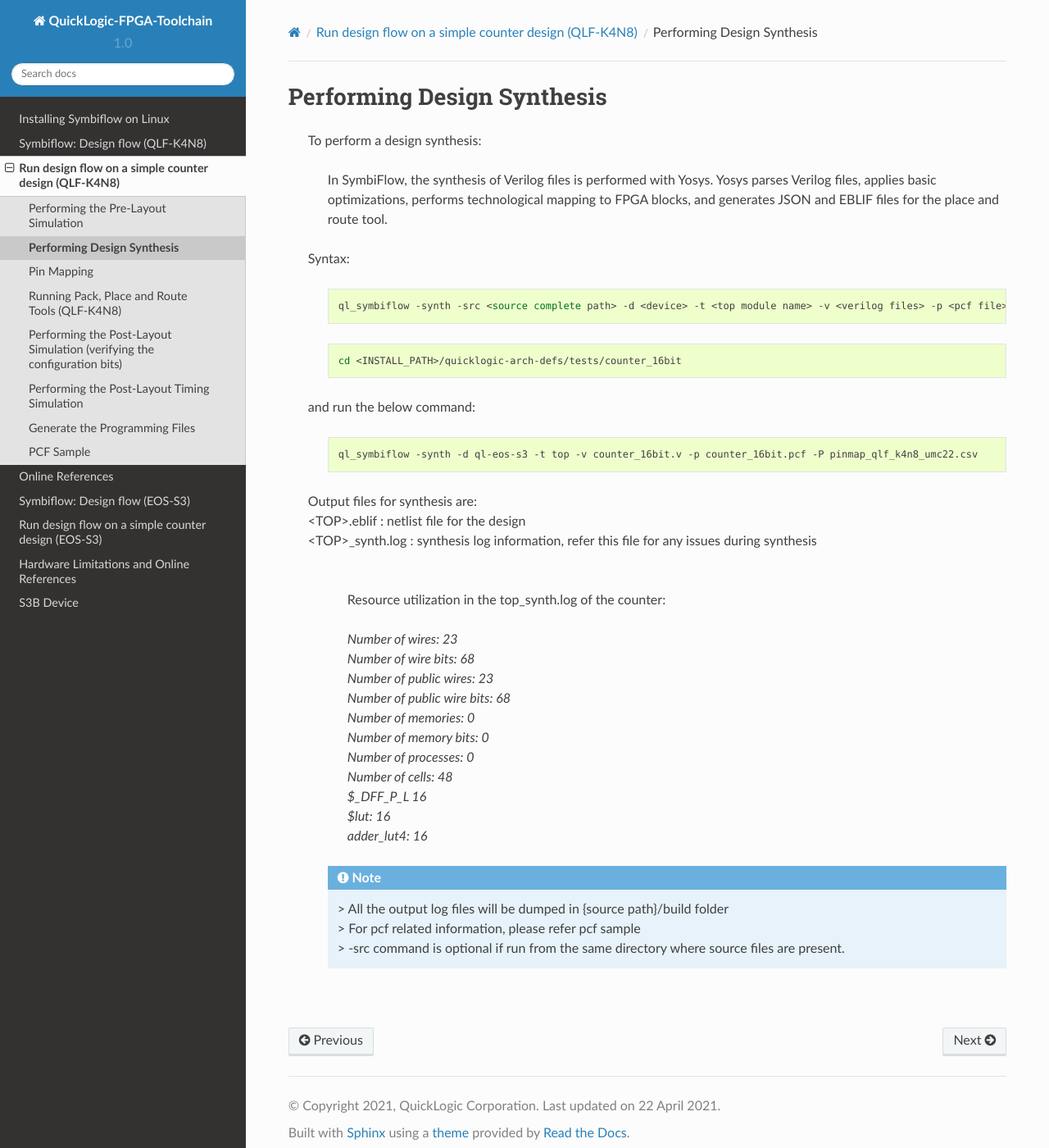
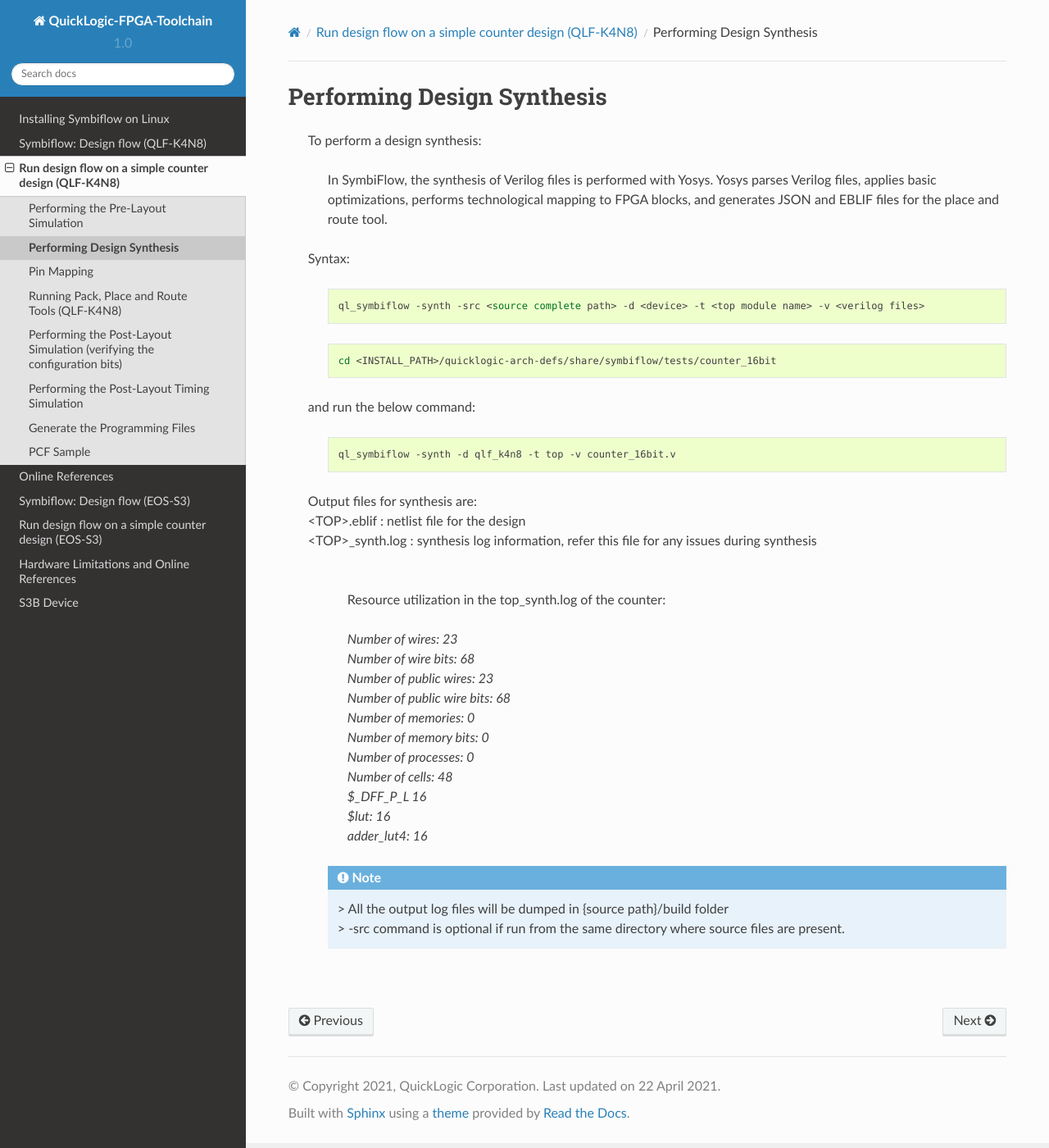
Before and after one commit to QuickLogic-Corp/quicklogic-fpga-toolchain, a Sphinx documentation site: the page built from docs/source/tutorial/qlf_k4n8/PerformingDesignSynthesis.rst, in a window 1280 px wide and 1400 px high. Shown: the whole window at 82% size. Built offline with Sphinx 7.4.7 and the Read the Docs theme 2.0.0, drawn with Linux system fonts in a browser that asks for light colours.

Commit message:
path issues

```diff
--- a/docs/source/tutorial/eos-s3/PerformingDesignSynthesis.rst
+++ b/docs/source/tutorial/eos-s3/PerformingDesignSynthesis.rst
@@ -16,8 +16,7 @@
 
     .. code-block:: shell
 
-        ql_symbiflow -synth -src <source complete path> -d <device> -t <top module name> -v <verilog files> -p <pcf file> -P <Package file> -s <SDC file>
-
+        ql_symbiflow -synth -src <source complete path> -d <device> -t <top module name> -v <verilog files>
 
     .. code-block:: shell
 
@@ -28,7 +27,7 @@
 
     .. code-block:: shell
 
-        ql_symbiflow -synth -d ql-eos-s3 -t top -v counter_16bit.v -p chandalar.pcf -P PD64
+        ql_symbiflow -synth -d ql-eos-s3 -t top -v counter_16bit.v
 
    Output files for synthesis are:
    |br| <TOP>.eblif : netlist file for the design
@@ -53,7 +52,6 @@
 
 
     .. note:: > All the output log files will be dumped in {source path}/build folder
-      |br| > For pcf related information, please refer pcf sample
       |br| > -src command is optional if run from the same directory where source files are present.
 
 
--- a/docs/source/tutorial/qlf_k4n8/PcfDescription.rst
+++ b/docs/source/tutorial/qlf_k4n8/PcfDescription.rst
@@ -9,7 +9,7 @@
 
 The PCF file is for fix placing the IO to a particular IO location on the device.
 For qlf_k4n8 device, user needs to create a pin mapping csv (as defined in Pin Mapping section). The user-defined pin names can then be specified in the pcf file for IO placement.
-Below mentioned CSV file corresponds to a pin-mapping defined for 24x24 device size for qlf_k4n8 device.
+Below mentioned CSV file(not part of package) corresponds to a pin-mapping defined for 24x24 device size for qlf_k4n8.
 
 .. toctree::
    :maxdepth: 2
--- a/docs/source/tutorial/qlf_k4n8/PerformingDesignSynthesis.rst
+++ b/docs/source/tutorial/qlf_k4n8/PerformingDesignSynthesis.rst
@@ -17,19 +17,19 @@
 
     .. code-block:: shell
 
-        ql_symbiflow -synth -src <source complete path> -d <device> -t <top module name> -v <verilog files> -p <pcf file> -P <Package CSV file> -s <SDC file>
+        ql_symbiflow -synth -src <source complete path> -d <device> -t <top module name> -v <verilog files>
 
 
     .. code-block:: shell
 
-        cd <INSTALL_PATH>/quicklogic-arch-defs/tests/counter_16bit
+        cd <INSTALL_PATH>/quicklogic-arch-defs/share/symbiflow/tests/counter_16bit
 
    and run the below command:
    |br|
 
     .. code-block:: shell
 
-        ql_symbiflow -synth -d ql-eos-s3 -t top -v counter_16bit.v -p counter_16bit.pcf -P pinmap_qlf_k4n8_umc22.csv
+        ql_symbiflow -synth -d qlf_k4n8 -t top -v counter_16bit.v
 
    Output files for synthesis are:
    |br| <TOP>.eblif : netlist file for the design
@@ -50,7 +50,6 @@
       |br|   *adder_lut4:                    16*
 
     .. note:: > All the output log files will be dumped in {source path}/build folder
-      |br| > For pcf related information, please refer pcf sample
       |br| > -src command is optional if run from the same directory where source files are present.
 
 
--- a/docs/source/tutorial/qlf_k4n8/Rundesignflowonasimplecoun.rst
+++ b/docs/source/tutorial/qlf_k4n8/Rundesignflowonasimplecoun.rst
@@ -33,7 +33,7 @@
     |br| 3.Create the simulation stimuli using any text editor.
 
    The code and testbench for the example design are present at:
-   |br| *<Install_Path>*/quicklogic-arch-defs/tests/counter_16bit/
+   |br| *<Install_Path>*/quicklogic-arch-defs/share/symbiflow/tests/counter_16bit/
 
 
 .. toctree::
--- a/docs/source/tutorial/qlf_k4n8/RunningpackPlaceandRouteto.rst
+++ b/docs/source/tutorial/qlf_k4n8/RunningpackPlaceandRouteto.rst
@@ -31,7 +33,7 @@
 
    The above command will also run synthesis if it was not run before.
 
-   To Generate Various files during compile, use the below options
+   To Generate Various files during compile, use the below options.
    Common command with just output file change:
 
     .. code-block:: shell
```
Also changed, not shown: other parts of docs/source/tutorial/qlf_k4n8/PcfDescription.rst (+1 -1 lines), other parts of docs/source/tutorial/qlf_k4n8/RunningpackPlaceandRouteto.rst (+3 -1 lines).
